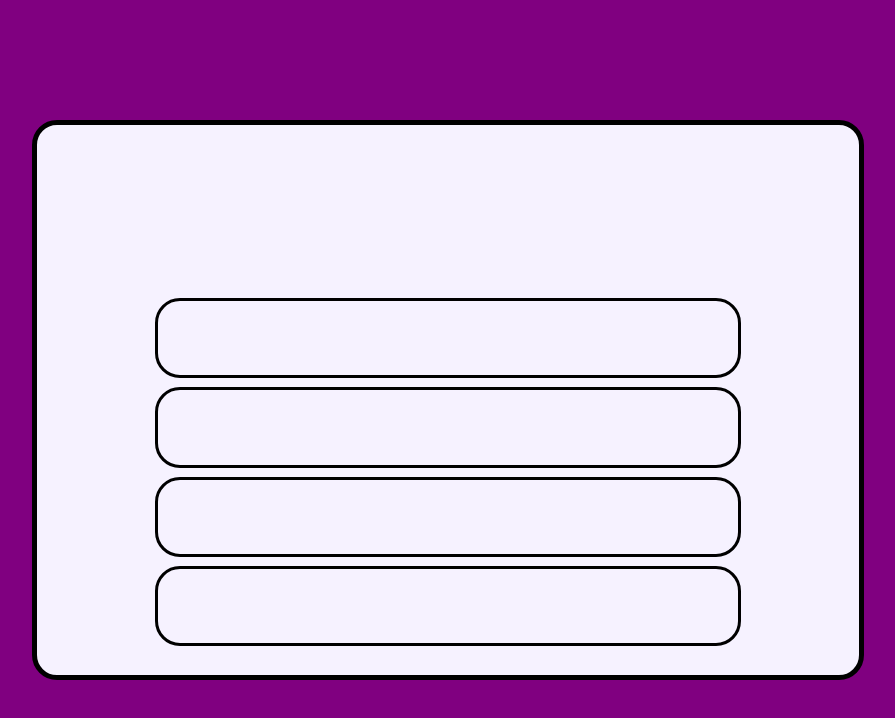
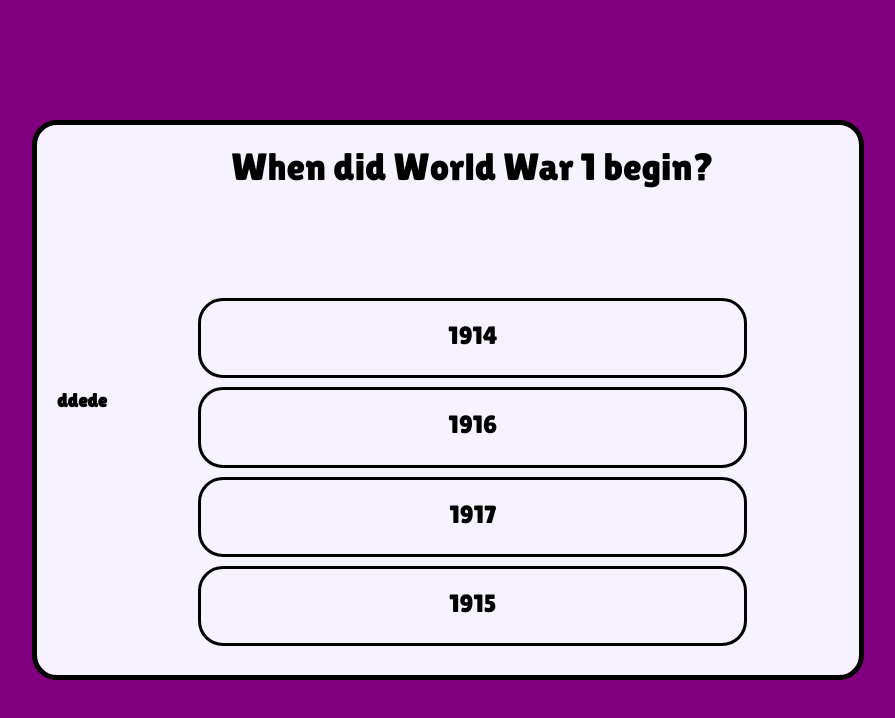
Before and after one commit to mmtaylor7/Mary-Taylor-Quiz, a plain HTML site: page index.html in a window 1280 px wide. Both pictures are taken after a click on the element "Click to Start Quiz!". Shown: the whole page, without its empty margins (192-1087 px from the left). Drawn offline with Linux system fonts and the light colour scheme.

Commit message:
correlated clicks with question display

```diff
--- a/Assets/script.js
+++ b/Assets/script.js
@@ -1,21 +1,32 @@
-var countClicks = 0;
+var questionNumber = 0;
 var answers = document.getElementById("answers")
+var timeLeft = 60
 
-function counter(clicks) {
-    countClicks += 1;
-    console.log(countClicks)
+function counter() {
+    questionNumber += 1;
+    console.log(questionNumber)
 }
 
 function disappearStart () {
     document.getElementById("start").style.display="none";
     document.getElementById('question-answer-box').style.display = "block";
-    displayQuestionsAnswers();
+    displayQuestion();
 }
 
-function displayQuestions() {
-    document.getElementById('question').textContent = questionsData[0].question;
+function displayQuestion() {
+    document.getElementById('question').textContent = questionData[questionNumber].question;
+
+    document.getElementById('answer-1').textContent = questionData[questionNumber].answers[0].text;
+    document.getElementById('answer-2').textContent = questionData[questionNumber].answers[1].text;
+    document.getElementById('answer-3').textContent = questionData[questionNumber].answers[2].text;
+    document.getElementById('answer-4').textContent = questionData[questionNumber].answers[3].text;
 }
 
+function questionGenerator() {
+    counter();
+    displayQuestion();
+
+}
 
 let questionData = [
 
--- a/Assets/style.css
+++ b/Assets/style.css
@@ -15,6 +15,10 @@
     background-color: purple;
     width: 100vw;
     height: 100vh;
+}
+
+.timer {
+
 }
 
 .quiz-container {
--- a/index.html
+++ b/index.html
@@ -10,16 +10,17 @@
 <body>
     <div class="big-container">
             <div class="quiz-container">
+                <h3 class="timer">ddede</h3>
                 <div class="start-button" id="start" onclick="disappearStart()">
                     Click to Start Quiz!
                 </div>
                 <div class="question-answer-storage" id="question-answer-box">
                     <div class="question" id="question"></div>
                     <div class="answers-container">
-                        <div class="answers" onclick="counter()"></div>
-                        <div class="answers" onclick="counter()"></div>
-                        <div class="answers" onclick="counter()"></div>
-                        <div class="answers" onclick="counter()"></div>
+                        <div class="answers" id="answer-1" onclick="questionGenerator()"></div>
+                        <div class="answers" id="answer-2" onclick="questionGenerator()"></div>
+                        <div class="answers" id="answer-3" onclick="questionGenerator()"></div>
+                        <div class="answers" id="answer-4" onclick="questionGenerator()"></div>
                     </div>
                 </div>
 
```
